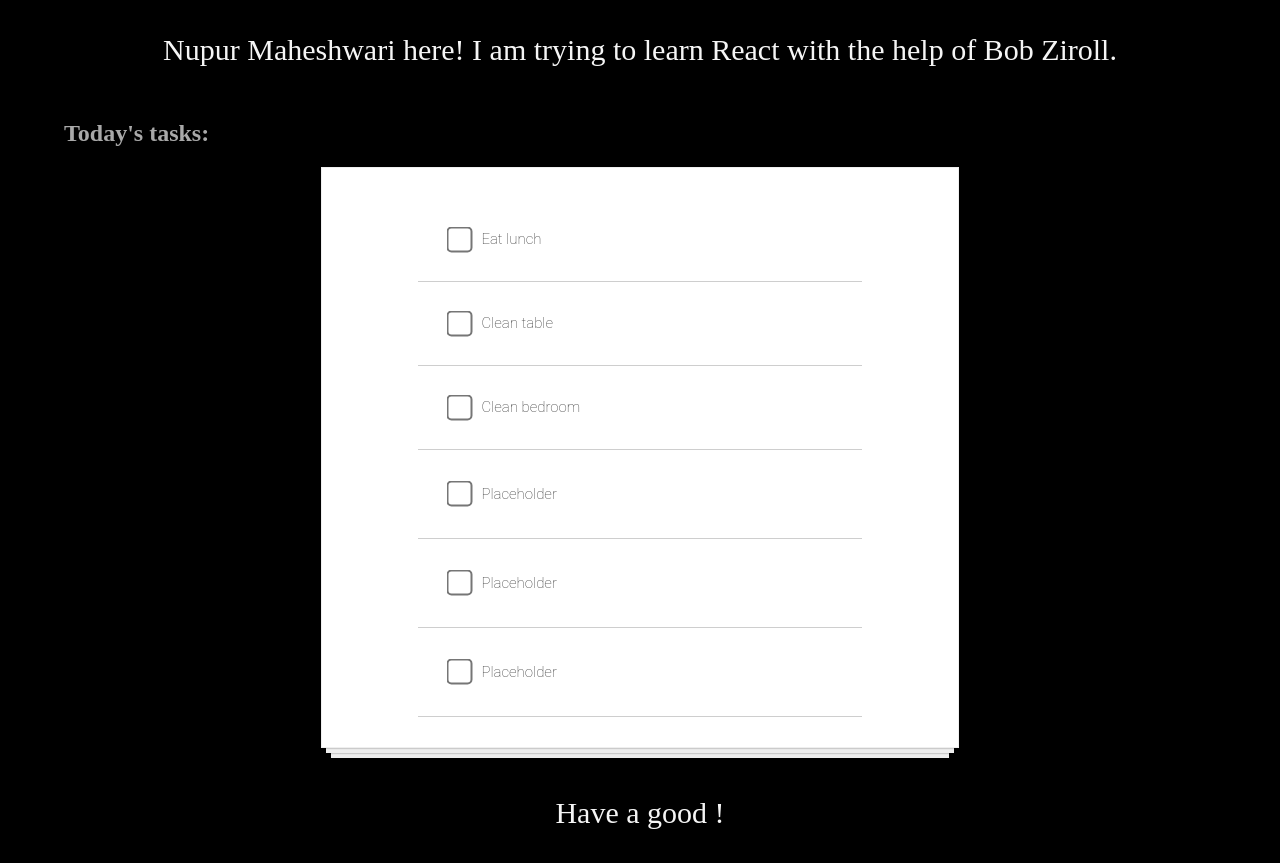
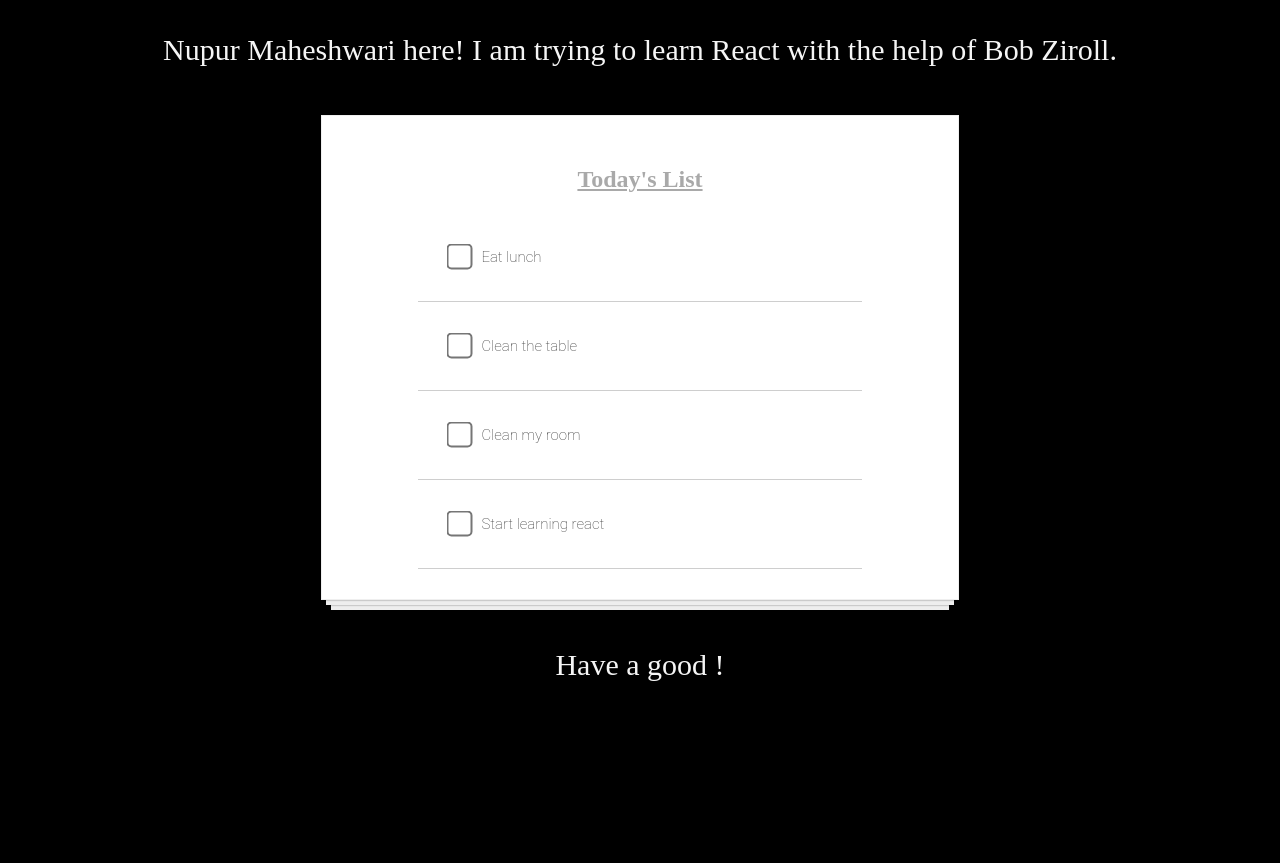
Before and after one commit to NupurM/HelloReact, a React (Create React App) app: page / in a window 1280 px wide. After the commit the page ends 800 px from the top, so only its background shows below. Built offline with nearby package versions, Linux system fonts and the light colour scheme.

Commit message:
Use props on todo items, use map on external data

```diff
--- a/src/components/Main/MainContent.js
+++ b/src/components/Main/MainContent.js
@@ -4,7 +4,6 @@
 function MainContent(){
     return(
         <main>
-            <h2>Today's tasks:</h2>
             <TodoList />
         </main>
     );
--- /dev/null
+++ b/src/components/Main/Todo/TodoData.js
@@ -0,0 +1,20 @@
+const TodoData = [
+    {
+        key: 1,
+        task: "Eat lunch"
+    },
+    {
+        key: 2,
+        task: "Clean the table"
+    },
+    {
+        key: 3,
+        task: "Clean my room"
+    },
+    {
+        key: 4,
+        task: "Start learning react"
+    },
+];
+
+export default TodoData;
--- a/src/components/Main/Todo/TodoItem.js
+++ b/src/components/Main/Todo/TodoItem.js
@@ -1,10 +1,10 @@
 import React from 'react';
 
-function TodoItem() {
+function TodoItem(props) {
     return (
         <div className="todo-item">
             <input type="checkbox" />
-            <p>Placeholder</p><br />
+            <p>{props.task}</p><br />
         </div>
     );
 }
--- a/src/components/Main/Todo/TodoList.js
+++ b/src/components/Main/Todo/TodoList.js
@@ -1,28 +1,15 @@
 import React from 'react';
 import TodoItem from './TodoItem';
+import TodoData from './TodoData';
 
 function TodoList() {
+    const myTasks = TodoData.map(item => <TodoItem key={item.key} task={item.task} />)
+
     return (
         <div className="todo-list">
-            <div className="todo-item">
-                <input type="checkbox" />
-                <span>Eat lunch</span>
-            </div>
-
-            <div className="todo-item">
-                <input type="checkbox" />
-                <span>Clean table</span>
-            </div>
-
-            <div className="todo-item">
-                <input type="checkbox" />
-                <span>Clean bedroom</span>
-            </div >
-
-            <TodoItem />
-            <TodoItem />
-            <TodoItem />
-        </div >
+            <h2><u>Today's List</u></h2>
+            {myTasks}
+        </div>
     );
 }
 
```
